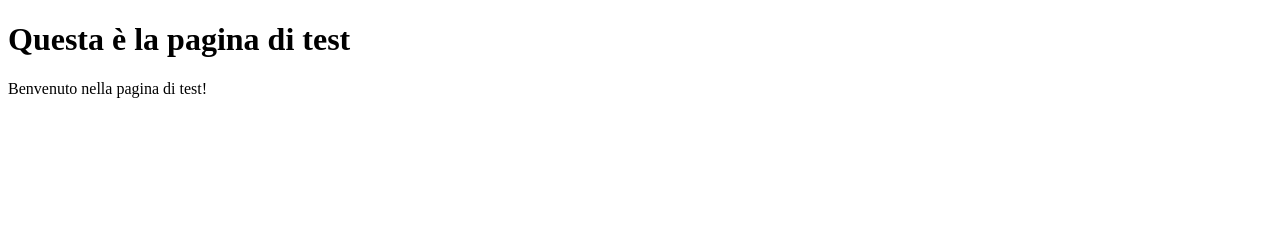
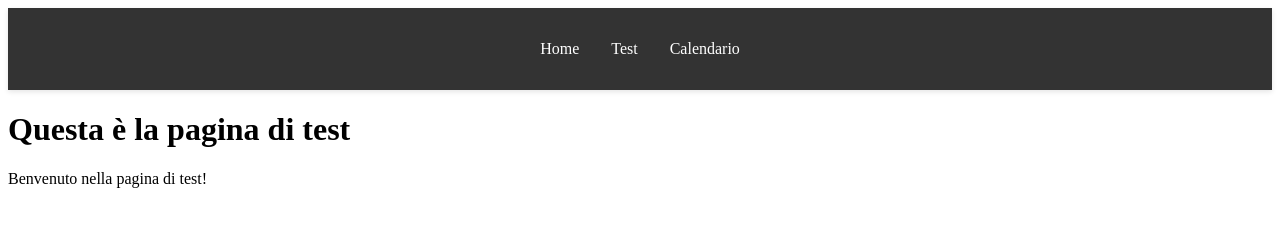
Before and after one commit to PaoloZXS/PROVA-OGGI-ALESSIA, a plain HTML site: page test.html in a window 1280 px wide. Drawn offline with Linux system fonts and the light colour scheme.

Commit message:
Aggiunto menu di navigazione su tutte le pagine

```diff
--- a/test.html
+++ b/test.html
@@ -4,8 +4,40 @@
     <meta charset="UTF-8">
     <meta name="viewport" content="width=device-width, initial-scale=1.0">
     <title>Pagina di Test</title>
+    <style>
+        nav {
+            background-color: #333;
+            padding: 1rem 0;
+            position: sticky;
+            top: 0;
+            box-shadow: 0 2px 5px rgba(0,0,0,0.1);
+        }
+        nav ul {
+            list-style: none;
+            display: flex;
+            justify-content: center;
+            gap: 2rem;
+            padding: 0 2rem;
+        }
+        nav a {
+            color: white;
+            text-decoration: none;
+            font-weight: 500;
+            transition: color 0.3s ease;
+        }
+        nav a:hover {
+            color: #4CAF50;
+        }
+    </style>
 </head>
 <body>
+    <nav>
+        <ul>
+            <li><a href="index.html">Home</a></li>
+            <li><a href="test.html">Test</a></li>
+            <li><a href="calendario.html">Calendario</a></li>
+        </ul>
+    </nav>
     <h1>Questa è la pagina di test</h1>
     <p>Benvenuto nella pagina di test!</p>
 </body>
```
Also changed, not shown: calendario.html (+7 -0 lines), index.html (+3 -4 lines).
